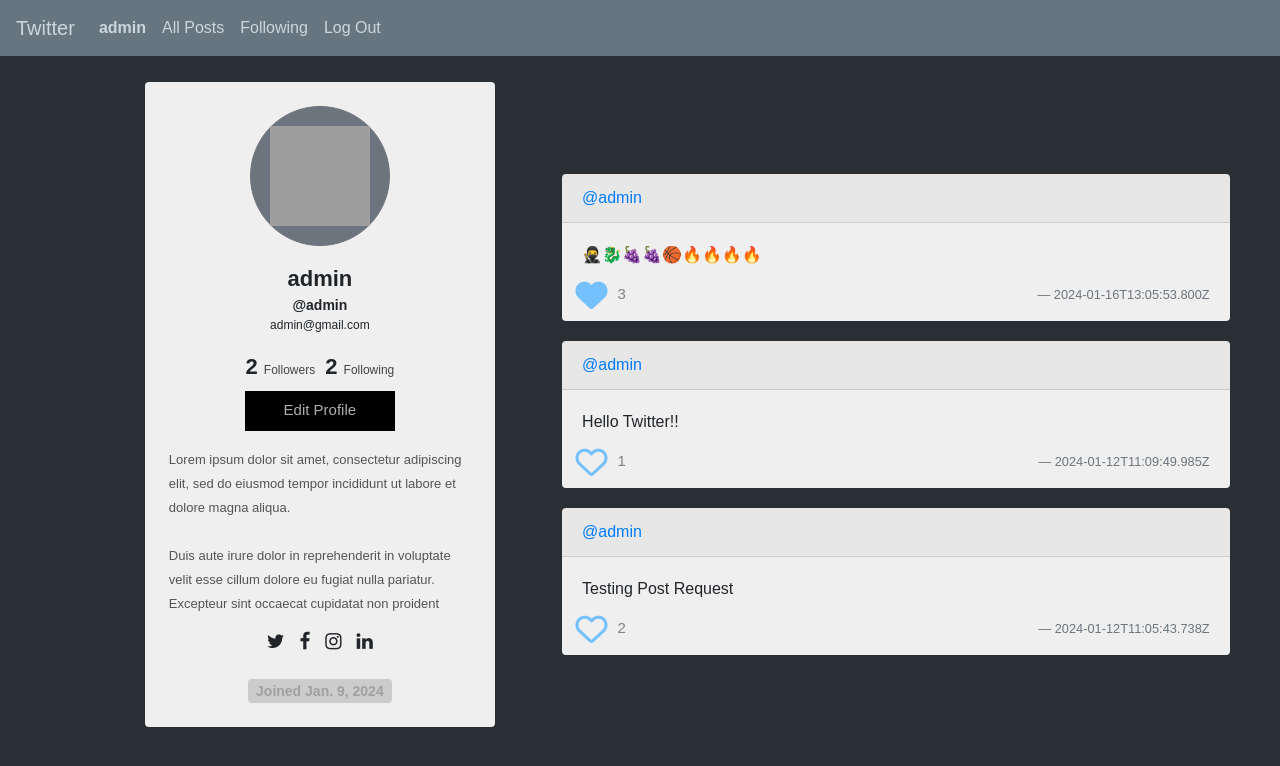
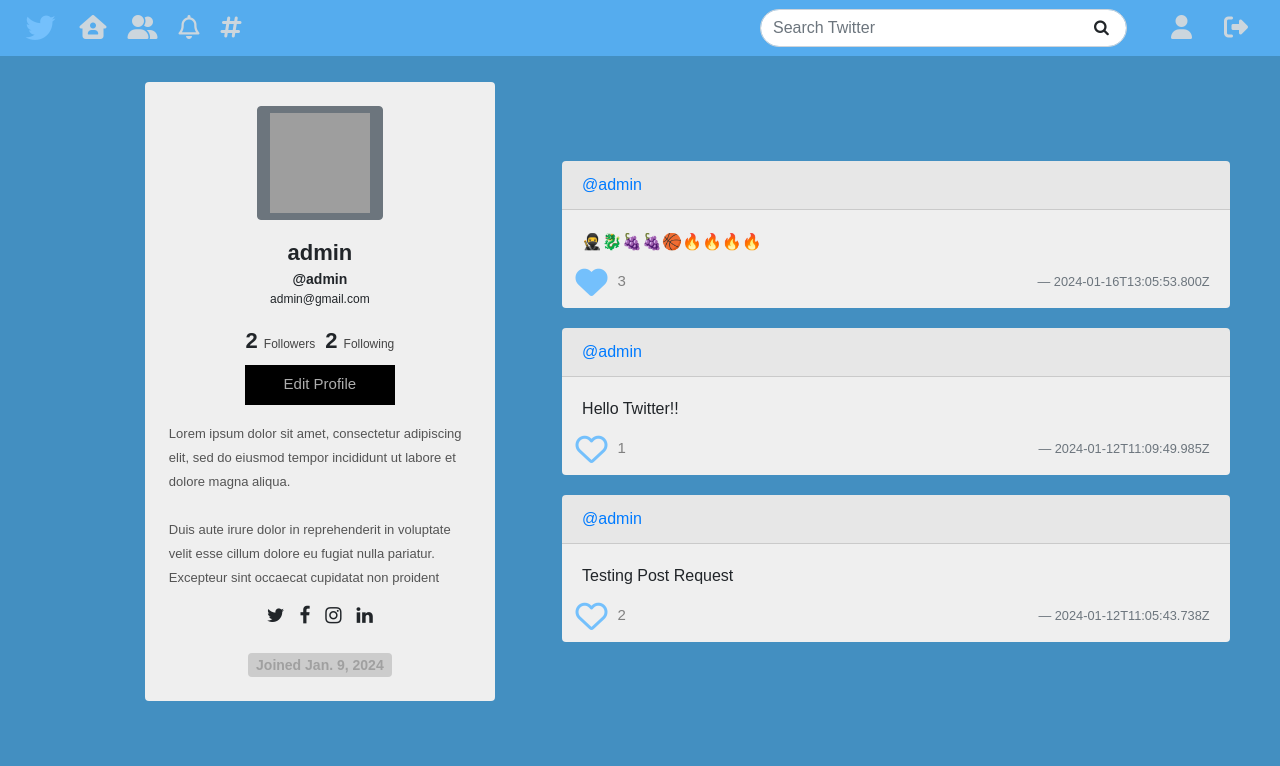
Before and after one commit to JosephRana11/Twitter-FullStack-Clone, a Django app: page /user/admin in a window 1280 px wide. Shown: the top 766 px of the page. Run offline with Django 3.2, Linux system fonts and the light colour scheme; a user stored in the database is signed in; data comes from the database, SQL or seed files in the repository; both versions use the stored data as it was after the commit; some libraries are stand-ins or nearby versions; grey boxes are pictures that could not be loaded.

Commit message:
UI Update

```diff
--- a/network/models.py
+++ b/network/models.py
@@ -9,6 +9,7 @@ class User(AbstractUser):
     pass
     intro_bio = models.CharField(max_length=150 , default = "Lorem ipsum dolor sit amet, consectetur adipiscing elit, sed do eiusmod tempor incididunt ut labore et dolore magna aliqua.")
     intro_body = models.CharField(max_length= 200 , default =  "Duis aute irure dolor in reprehenderit in voluptate velit esse cillum dolore eu fugiat nulla pariatur. Excepteur sint occaecat cupidatat non proident")
+    is_verified = models.BooleanField(default = False)
 
 class Post(models.Model):
     owner = models.ForeignKey(User, on_delete=models.CASCADE)
@@ -28,6 +29,7 @@ class Post(models.Model):
             "posted_at" : self.posted_at,
             "edited" : self.edited,
             "likes" : self.likes,
+            "verified":self.owner.is_verified
         }
 
 class Like(models.Model):
--- a/network/static/network/following.js
+++ b/network/static/network/following.js
@@ -31,7 +31,7 @@ document.addEventListener("DOMContentLoaded" , ()=>{
       like.className = "fa-regular fa-heart fa-2x"
       like.id = `post${post.id}`
       like.setAttribute("data-state" , 0)
-      like.style.color = "#74C0FC"
+      like.style.color = "#F08080"
       like.addEventListener("click" , ()=>{toggle_like(post.id)})
 
       const like_count = document.createElement("div")
@@ -71,7 +71,7 @@ document.addEventListener("DOMContentLoaded" , ()=>{
         const current_like = document.querySelector(`#post${like.post}`)
         if (current_like != null){
          current_like.className = "fa-solid fa-heart fa-2x"
-         current_like.style.color = "#74C0FC"
+         current_like.style.color = "#F08080"
          current_like.dataset.state = 1
          console.log(current_like.dataset.state)}
       })
@@ -94,7 +94,7 @@ document.addEventListener("DOMContentLoaded" , ()=>{
       }
       else{
         current_like.className = "fa-regular fa-heart fa-2x"
-        current_like.style.color = "#74C0FC"
+        current_like.style.color = "#F08080"
         current_like.dataset.state = 0
         fetch('api/likes' , {
           method : 'DELETE',
--- a/network/static/network/index.css
+++ b/network/static/network/index.css
@@ -2,6 +2,13 @@
   display: flex;
   justify-content: center;
   margin-top: 20px;
+}
+
+ul{
+  list-style-type: none;
+}
+li{
+  list-style-type: none;
 }
 
 #input-div{
@@ -35,11 +42,11 @@
 }
 
 .fa-solid fa-heart{
-  color:#74C0FC;
+  color:#F08080;
 }
 
 fa-regular fa-heart fa-2x{
-  color:#74C0FC;
+  color:#F08080;
 }
 
 #tweet-btn{
@@ -59,12 +66,13 @@ fa-regular fa-heart fa-2x{
 }
 
 body{
-  background-color:#292f33;
+  background-color: #438fc1;
   font-family: Arial, Helvetica, sans-serif;
 }
 
 #main-navbar{
-  background-color: #66757f;
+  background-color: #55acee;
+  padding-left: 2%;
 }
 
 .nav-link{
@@ -128,3 +136,22 @@ body{
   box-shadow: none;
   transform: scale(0.98);
 }
+#logout_container{
+  align-items: center;
+}
+
+#main-navbar-elements{
+  display: flex;
+  flex-direction: row;
+  column-gap: 5px;
+}
+
+#search_container{
+  width: 370px;
+  margin-right: 25px;
+}
+
+#verifi_logo{
+  width: 18px;
+  margin-left: 5px;
+}
--- a/network/static/network/user.css
+++ b/network/static/network/user.css
@@ -19,11 +19,6 @@
   transform: scale(1.5)
 }
 
-.btn {
-  height: 140px;
-  width: 140px;
-  border-radius: 50%
-}
 
 .name {
   font-size: 22px;
--- a/network/static/network/user.js
+++ b/network/static/network/user.js
@@ -128,14 +128,18 @@ document.addEventListener('DOMContentLoaded' ,()=>{
 
       function toggle_follow(current_state){
         //to switch if user is already following to unfollow
+        const current_follower = parseInt(document.querySelector('#follower_count').innerHTML)
+        console.log(current_follower)
         if (current_state == 2){
           user_relation.innerHTML = "Follow"
           user_relation.dataset.state = 3
+          document.querySelector("#follower_count").innerHTML = `${current_follower - 1}<span class="follow"> Followers</span>`
         }
         //to follow user
         else if (current_state == 3){
           user_relation.innerHTML = "Following"
           user_relation.dataset.state = 2
+          document.querySelector("#follower_count").innerHTML = `${current_follower + 1}<span class="follow"> Followers</span>`
         }
         fetch('/api/user/follow',{
           method : 'Patch',
--- a/network/templates/network/layout.html
+++ b/network/templates/network/layout.html
@@ -21,24 +21,17 @@
 <body>
 
     <nav class="navbar navbar-expand-lg" id="main-navbar">
-        <a class="navbar-brand" href="{% url 'index' %}">Twitter</a>
-
-        <div>
+        <a class="navbar-brand" href="{% url 'index' %}"><i class="fa-brands fa-twitter fa-xl" style="color: #74C0FC;"></i></a>
                     <ul class="navbar-nav mr-auto" id="main-navbar-elements">
-                {% if user.is_authenticated %}
                         <li class="nav-item">
-                    <a class="nav-link" href="{% url 'user' user.username %}"><strong>{{ user.username }}</strong></a>
-                </li>
-                {% endif %}
-                <li class="nav-item">
-                    <a class="nav-link" href="{% url 'index' %}">All Posts</a>
+                            <a class="nav-link" href="{% url 'index' %}"><i class="fa-solid fa-house-user fa-xl"></i></a>
                         </li>
                         {% if user.is_authenticated %}
                         <li class="nav-item">
-                    <a class="nav-link" href="{% url 'following' %}">Following</a>
+                            <a class="nav-link" href="{% url 'following' %}"><i class="fa-solid fa-user-group fa-xl"></i></a>
                         </li>
                         <li class="nav-item">
-                    <a class="nav-link" href="{% url 'logout' %}">Log Out</a>
+                            <a class="nav-link" href=""><i class="fa-regular fa-bell fa-xl"></i></a>
                         </li>
                         {% else %}
                         <li class="nav-item">
@@ -48,9 +41,28 @@
                             <a class="nav-link" href="{% url 'register' %}">Register</a>
                         </li>
                         {% endif %}
+                        <a class="nav-link" href="{% url 'following' %}"><i class="fa-solid fa-hashtag fa-xl"></i></a>
+                    </li>
                 </ul>
+                <div class="input-group" id="search_container">
+                    <input class="form-control py-2 rounded-pill mr-1 pr-5" type="search" placeholder="Search Twitter" id="example-search-input">
+                    <span class="input-group-append">
+                        <button class="btn rounded-pill border-0 ml-n5" type="button">
+                            <i class="fa fa-search"></i>
+                        </button>
+                    </span>
                 </div>
+                {% if user.is_authenticated%}
+                <li class="nav-item">
+                    <a class="nav-link" href="{% url 'user' user %}"><i class="fa-solid fa-user fa-xl"></i></a>
+                </li>
+                {% endif %}
+                <li class="nav-item">
+                    <li class="nav-item" id="logut_container">
+                        <a class="nav-link" href="{% url 'logout' %}"><i class="fa-solid fa-right-from-bracket fa-xl"></i></a>
+                    </li>
                 </nav>
+
 
     <div class="body">
         {% block body %}
--- a/network/templates/network/user.html
+++ b/network/templates/network/user.html
@@ -4,6 +4,7 @@
 <script src="{% static 'network/user.js' %}"></script>
 <link href="{% static 'network/user.css' %}" rel="stylesheet" />
 <link href="{% static 'network/index.css'%}" rel="stylesheet">
+<link href="{% static 'network/style.css'%}" rel="stylesheet"/>
 <div id="main-container">
     <div class="card p-4">
       <div class=" image d-flex flex-column justify-content-center align-items-center"> <button
@@ -11,8 +12,8 @@
         <span class="name mt-3" id="username">{{ username }}</span> <span class="idd">@{{username}}</span>
         <div class="d-flex flex-row justify-content-center align-items-center gap-2"> <span
             class="idd1">{{email}}</span> </div>
-        <div class="d-flex flex-row justify-content-center align-items-center mt-3" id="follow_info_div"> <span class="number">{{total_followers}} <span
-              class="follow">Followers</span></span>
+        <div class="d-flex flex-row justify-content-center align-items-center mt-3" id="follow_info_div"> <span class="number" id="follower_count">{{total_followers}} <span
+              class="follow"> Followers</span></span>
         <span class="number">{{total_following}} <span
                 class="follow">Following</span></span>
             </div>
```
Also changed, not shown: network/static/network/index.js (+11 -4 lines), db.sqlite3, network/migrations/0011_user_is_verified.py (added). Lines whose indentation alone changed are shown as unchanged.
